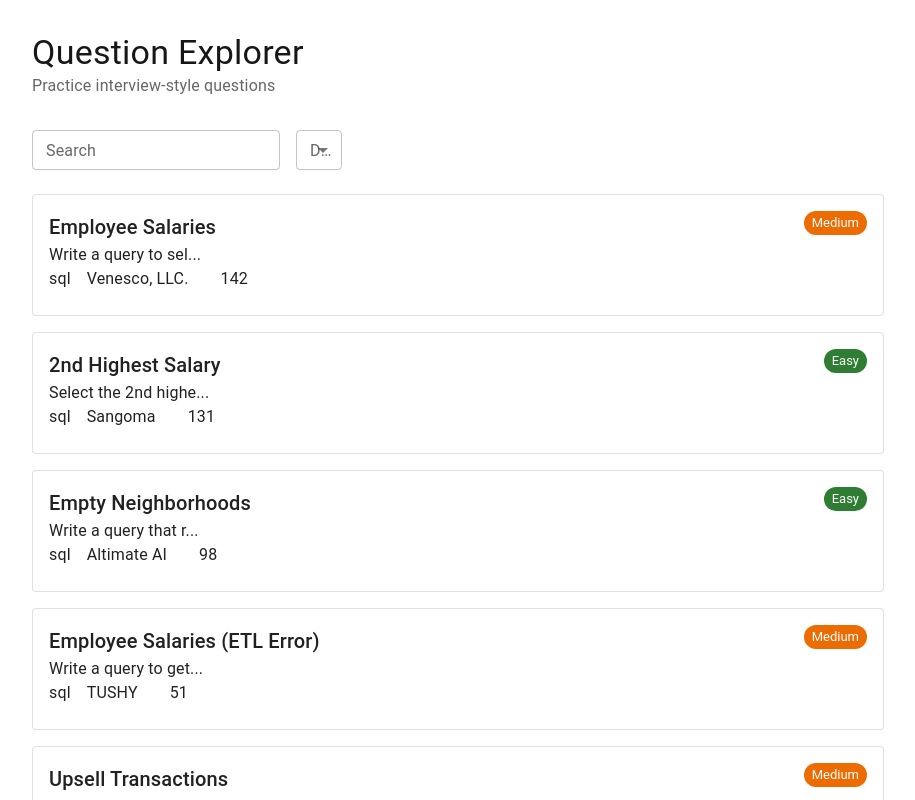
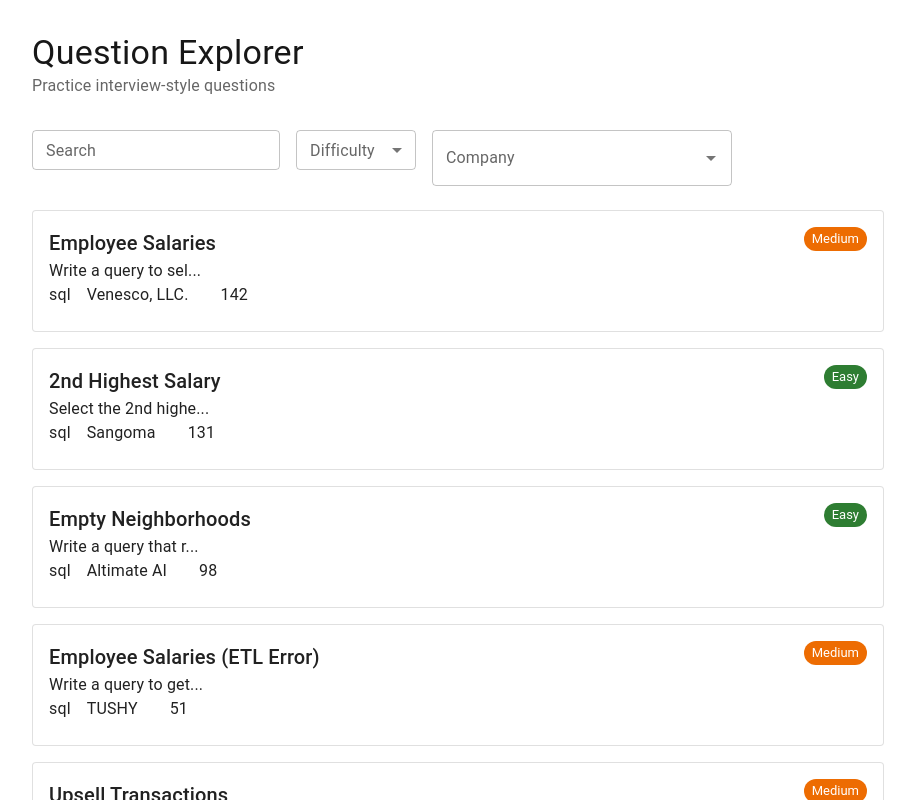
Before and after one commit to NAVODYA123/question-explorer, a Next.js app: page / in a window 1280 px wide. Shown: the top 800 px of the page, without its empty margins (182-1097 px from the left). Built offline with nearby package versions, Linux system fonts and the light colour scheme; some icons are missing.

Commit message:
Add filter by company

```diff
--- a/package.json
+++ b/package.json
@@ -11,13 +11,16 @@
   "dependencies": {
     "@emotion/react": "^11.14.0",
     "@emotion/styled": "^11.14.1",
+    "@mui/icons-material": "^7.3.6",
     "@mui/material": "^7.3.6",
     "next": "16.0.10",
+    "papaparse": "^5.5.3",
     "react": "19.2.1",
     "react-dom": "19.2.1"
   },
   "devDependencies": {
     "@types/node": "^20",
+    "@types/papaparse": "^5.5.2",
     "@types/react": "^19",
     "@types/react-dom": "^19",
     "eslint": "^9",
--- a/src/app/hooks/useFilters.ts
+++ b/src/app/hooks/useFilters.ts
@@ -1,11 +1,13 @@
-import { useState } from 'react'
+import { useState } from "react";
 
 export function useFilters() {
   const [filters, setFilters] = useState({
-    search: '',
-    difficulty: '',
-    sort: 'votes',
-  })
+    search: "",
+    difficulty: "",
+    sort: "votes",
+    type: "",
+    company: "",
+  });
 
-  return { filters, setFilters }
+  return { filters, setFilters };
 }
--- a/src/app/hooks/useQuestions.ts
+++ b/src/app/hooks/useQuestions.ts
@@ -7,6 +7,7 @@ import { DifficultyLevel } from "../constatnts/DifficultyLevel";
 
 export function useQuestions() {
   const [questions, setQuestions] = useState<Question[]>([]);
+  const [companies, setCompanies] = useState<string[]>([]);
   const [loading, setLoading] = useState(true);
 
   useEffect(() => {
@@ -18,7 +19,7 @@ export function useQuestions() {
           skipEmptyLines: true,
         });
 
-        const mapped: Question[] = parsed.data
+        const questionData: Question[] = parsed.data
           .filter((row) => row.qid && row.title)
           .map((row) => ({
             id: row.qid,
@@ -29,12 +30,18 @@ export function useQuestions() {
             votes: row["sum(cu.vote)"],
             summary: row.question_summary,
           }));
-
-        setQuestions(mapped);
+        const uniqueCompanies = Array.from(
+          new Set(
+            questionData
+              .map((q) => q.company)
+              .filter((c): c is string => Boolean(c))
+          )
+        ).sort();
+        setQuestions(questionData);
+        setCompanies(uniqueCompanies);
         setLoading(false);
       });
   }, []);
 
-
-  return { questions, loading };
+  return { questions, loading, companies };
 }
--- a/src/app/page.tsx
+++ b/src/app/page.tsx
@@ -1,18 +1,18 @@
-'use client'
+"use client";
 
-import { useQuestions } from '@/app/hooks/useQuestions'
-import { useFilters } from '@/app/hooks/useFilters'
-import { filterQuestions } from '@/app/utils/filterQuestions'
-import { LoadingSpinner } from '@/components/atoms/LoadingSpinner'
-import { QuestionListTemplate } from '@/components/template/QuestionListTemplate'
+import { useQuestions } from "@/app/hooks/useQuestions";
+import { useFilters } from "@/app/hooks/useFilters";
+import { filterQuestions } from "@/app/utils/filterQuestions";
+import { LoadingSpinner } from "@/components/atoms/LoadingSpinner";
+import { QuestionListTemplate } from "@/components/template/QuestionListTemplate";
 
 export default function HomePage() {
-  const { questions, loading } = useQuestions()
-  const { filters, setFilters } = useFilters()
+  const { questions, loading } = useQuestions();
+  const { filters, setFilters } = useFilters();
 
-  if (loading) return <LoadingSpinner />
+  if (loading) return <LoadingSpinner />;
 
-  const filtered = filterQuestions(questions, filters)
+  const filtered = filterQuestions({ questions, filters });
 
   return (
     <QuestionListTemplate
@@ -20,5 +20,5 @@ export default function HomePage() {
       setFilters={setFilters}
       questions={filtered}
     />
-  )
+  );
 }
--- /dev/null
+++ b/src/app/types/filters.ts
@@ -0,0 +1,7 @@
+export type filters = {
+  search: string;
+  difficulty: string;
+  sort: string;
+  type: string;
+  company: string;
+};
--- a/src/app/utils/filterQuestions.ts
+++ b/src/app/utils/filterQuestions.ts
@@ -1,30 +1,36 @@
-/* eslint-disable @typescript-eslint/no-explicit-any */
-import { Question } from '@/app/types/question'
+import { Question } from "@/app/types/question";
+import { filters } from "../types/filters";
 
-export function filterQuestions(
-  questions: Question[],
-  filters: any
-): Question[] {
-  const result = questions.filter(q => {
+type FiterQuestionProps = {
+  questions: Question[];
+  filters: filters;
+};
+
+export const filterQuestions = ({
+  questions,
+  filters,
+}: FiterQuestionProps): Question[] => {
+  const result = questions.filter((q) => {
     if (
       filters.search &&
       !q.title.toLowerCase().includes(filters.search.toLowerCase())
     )
-      return false
+      return false;
 
-    if (filters.difficulty && q.difficulty !== filters.difficulty)
-      return false
+    if (filters.difficulty && q.difficulty !== filters.difficulty) return false;
 
-    return true
-  })
+    if (filters.company && q.company !== filters.company) return false;
 
-  if (filters.sort === 'votes') {
-    result.sort((a, b) => Number(b.votes) - Number(a.votes))
+    return true;
+  });
+
+  if (filters.sort === "votes") {
+    result.sort((a, b) => Number(b.votes) - Number(a.votes));
   }
 
-  if (filters.sort === 'difficulty') {
-    result.sort((a, b) => Number(a.difficulty) - Number(b.difficulty))
+  if (filters.sort === "difficulty") {
+    result.sort((a, b) => Number(a.difficulty) - Number(b.difficulty));
   }
 
-  return result
-}
+  return result;
+};
--- a/src/components/atoms/EmptyState.tsx
+++ b/src/components/atoms/EmptyState.tsx
@@ -1,6 +1,6 @@
 import { Typography } from '@mui/material'
 
-export function EmptyState() {
+export const EmptyState = () => {
   return (
     <Typography color="text.secondary" mt={4}>
       No questions match your filters.
--- a/src/components/atoms/LoadingSpinner.tsx
+++ b/src/components/atoms/LoadingSpinner.tsx
@@ -1,6 +1,6 @@
 import { CircularProgress, Box } from '@mui/material'
 
-export function LoadingSpinner() {
+export const LoadingSpinner = () => {
   return (
     <Box textAlign="center" mt={4}>
       <CircularProgress />
--- a/src/components/atoms/SearchInput.tsx
+++ b/src/components/atoms/SearchInput.tsx
@@ -1,6 +1,6 @@
 import { TextField } from '@mui/material'
 
-export function SearchInput({ onChange }: { onChange: (v: string) => void }) {
+export const SearchInput = ({ onChange }: { onChange: (v: string) => void }) => {
   return (
     <TextField
       size="small"
--- a/src/components/atoms/SelectInput.tsx
+++ b/src/components/atoms/SelectInput.tsx
@@ -1,7 +1,7 @@
 /* eslint-disable @typescript-eslint/no-explicit-any */
 import { TextField, MenuItem } from '@mui/material'
 
-export function SelectInput({ label, value, onChange, options }: any) {
+export const SelectInput = ({ label, value, onChange, options }: any) => {
   return (
     <TextField
       select
@@ -9,6 +9,7 @@ export function SelectInput({ label, value, onChange, options }: any) {
       label={label}
       value={value}
       onChange={e => onChange(e.target.value)}
+      sx={{width: 120}}
     >
       {options.map((o: any) => (
         <MenuItem key={o.value} value={o.value}>
--- a/src/components/molecules/FilterBar.tsx
+++ b/src/components/molecules/FilterBar.tsx
@@ -1,26 +1,40 @@
 /* eslint-disable @typescript-eslint/no-explicit-any */
-import { Stack } from '@mui/material'
-import { SearchInput } from '../atoms/SearchInput'
-import { SelectInput } from '../atoms/SelectInput'
+import { Autocomplete, Stack, TextField } from "@mui/material";
+import { SearchInput } from "../atoms/SearchInput";
+import { SelectInput } from "../atoms/SelectInput";
+import { useQuestions } from "@/app/hooks/useQuestions";
 
-export function FilterBar({ filters, setFilters }: any) {
+export const FilterBar = ({ filters, setFilters }: any) => {
+  const { companies } = useQuestions();
   return (
     <Stack direction="row" spacing={2} mb={3}>
-      <SearchInput onChange={v => setFilters((f: any) => ({ ...f, search: v }))} />
+      <SearchInput
+        onChange={(v) => setFilters((f: any) => ({ ...f, search: v }))}
+      />
 
       <SelectInput
+        sx={{ width: 120 }}
         label="Difficulty"
         value={filters.difficulty}
         onChange={(v: string) =>
           setFilters((f: any) => ({ ...f, difficulty: v }))
         }
         options={[
-          { label: 'All', value: '' },
-          { label: 'Easy', value: '1' },
-          { label: 'Medium', value: '2' },
-          { label: 'Hard', value: '3' },
+          { label: "All", value: "" },
+          { label: "Easy", value: "1" },
+          { label: "Medium", value: "2" },
+          { label: "Hard", value: "3" },
         ]}
       />
+      <Autocomplete
+        disablePortal
+        options={companies}
+        sx={{ width: 300 }}
+        renderInput={(params) => <TextField {...params} label="Company" />}
+        onChange={(_, value) =>
+          setFilters((f: any) => ({ ...f, company: value || "" }))
+        }
+      />
     </Stack>
-  )
-}
+  );
+};
```
Also changed, not shown: src/components/template/QuestionListTemplate.tsx (+6 -5 lines), 1 other file (tests, documents, lock files or other folders).
